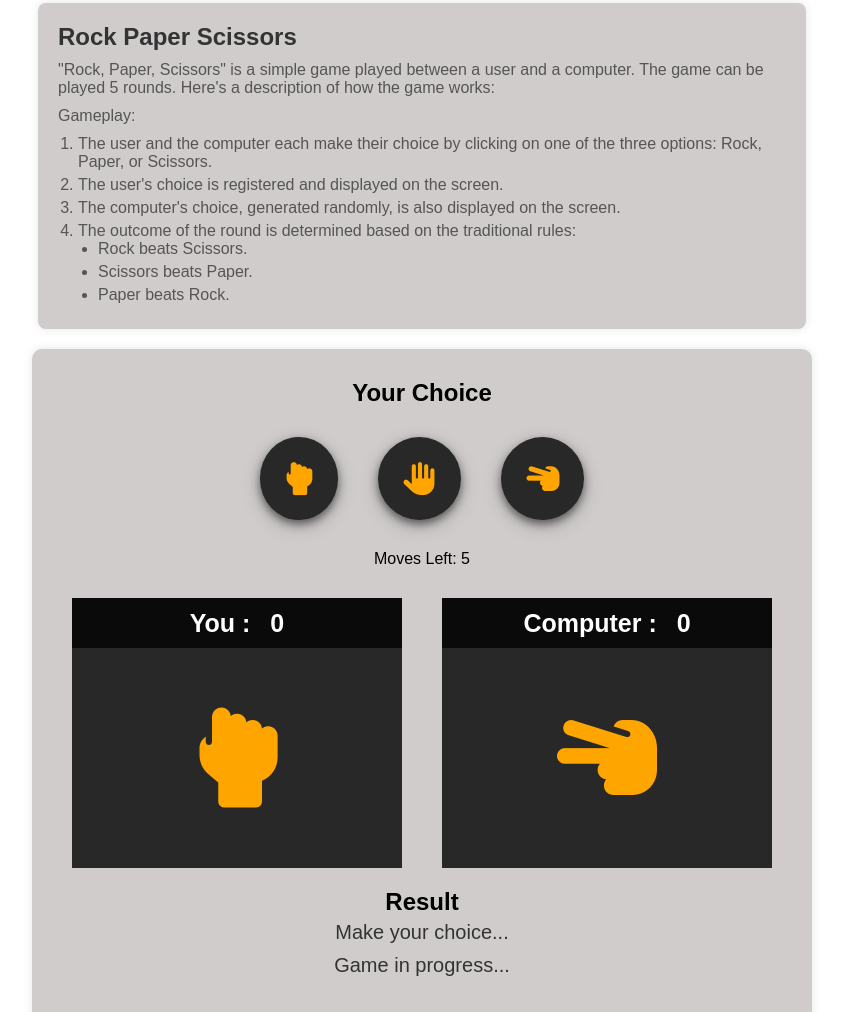
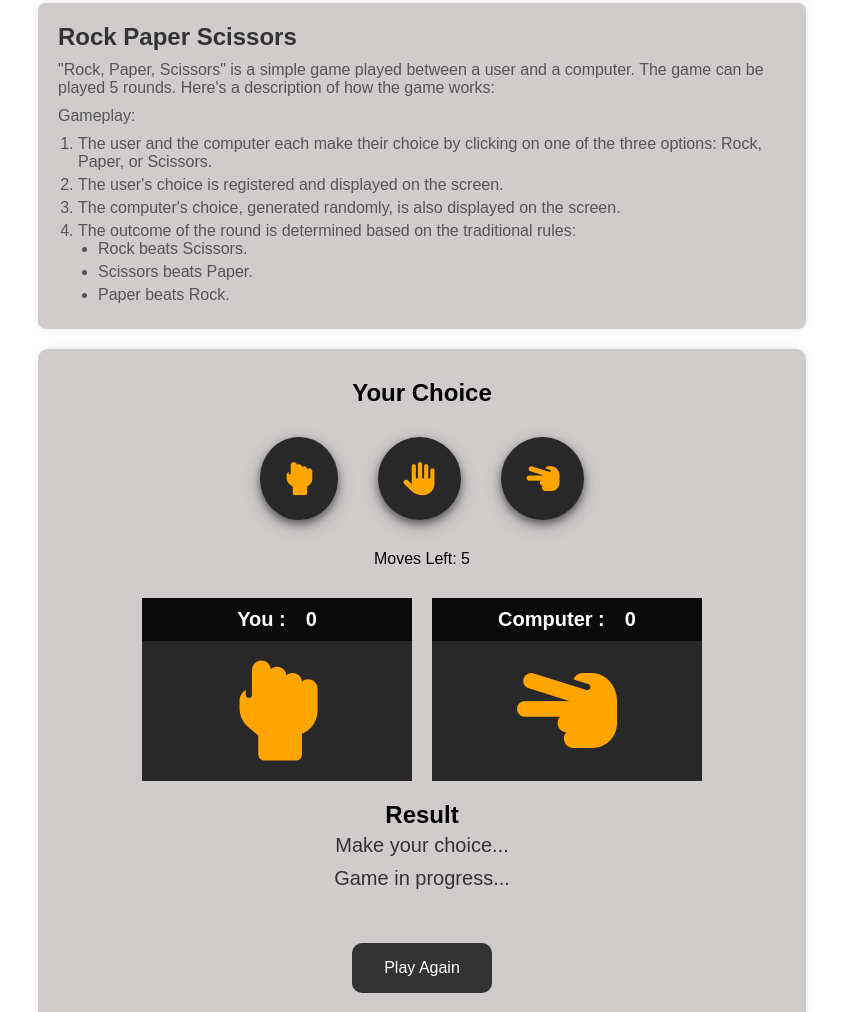
Before and after one commit to bayanwafa/MiniGamesWebsite, a website: page rock_paper_scissors.html in a window 1280 px wide. Shown: the part 168-1180 px from the top of the page, without its empty margins (218-1061 px from the left). Drawn offline with Linux system fonts and the light colour scheme.

Commit message:
change game display

```diff
--- a/rock_paper_scissors.html
+++ b/rock_paper_scissors.html
@@ -68,7 +68,6 @@
 
     <!-- Game section -->
     <div class="game-container">
-        <div class="game2">
         <!-- Player's choice and game elements -->
         <div class="player-choice">
             <h2>Your Choice</h2>
@@ -96,7 +95,7 @@
                 <div class="info">
                     <h3>Computer :</h3><span id="computerScore">0</span>
                 </div>
-                    <div class="show computer">
+                <div class="show-computer">
                     <i class="fas fa-hand-scissors"></i>
                 </div>
             </div>
--- a/rock_paper_scissors.js
+++ b/rock_paper_scissors.js
@@ -8,7 +8,7 @@ const cScore = document.getElementById('computerScore'); // Computer's score dis
 const buttons = document.querySelectorAll('.selection button'); // Rock, Paper, and Scissors buttons
 const movesLeftDisplay = document.querySelector('.movesleft'); // Display for remaining moves
 const showIcon = document.querySelector('.show i'); // Player's chosen icon display
-const computerShowIcon = document.querySelector('.computer i'); // Computer's chosen icon display
+const computerShowIcon = document.querySelector('.show-computer i'); // Computer's chosen icon display
 const gameStatusMessage = document.getElementById('game-status-message'); // Game status message
 const playButton = document.getElementById("play-again"); // Play Again button
 
--- a/styles.css
+++ b/styles.css
@@ -257,23 +257,17 @@ h3 {
     margin-bottom: 5px;
 }
 
-/* Styling for the game container */
+/* Styling for the game container and components  */
 .game-container {
     max-width: 768px;
     margin: 20px auto;
     text-align: center;
     display: grid;
+    flex-direction: column;
     justify-content: center;
     align-items: center;
-}
-
-/* Game components */
-.game2 {
-    display: grid;
-    flex-direction: column;
-    align-items: center;
     padding: 20px;
-    background-color: #d0cccc;
+   background-color: #d0cccc;
     border-radius: 10px;
     box-shadow: 0 0 10px rgba(0, 0, 0, 0.1);
 }
@@ -307,40 +301,45 @@ h3 {
 /* Styling for score display containers */
 .container {
     display: flex;
+    justify-content: space-between;
+    margin: 10px;
 }
 
-.container .section {
-    width: 330px;
-    margin: 20px;
+.section {
+    width: 270px;
+    text-align: center;
+    margin: 10px;
 }
 
-.section .info {
+.info {
     background: rgb(10, 10, 10);
     display: flex;
     align-items: center;
     justify-content: center;
-    height: 50px;
+    padding: 10px;
 }
 
 .info span,
 .info h3 {
-    font-size: 25px;
+    font-size: 20px;
     font-weight: bold;
     margin: 0px 10px;
     font-family: sans-serif;
     color: white;
 }
 
-.show {
+.show,
+.show-computer {
     display: flex;
     align-items: center;
     justify-content: center;
     background: rgb(41, 40, 40);
-    height: 220px;
+    padding: 20px;
 }
 
 /* Styling for X and O symbols */
-.show i {
+.show i,
+.show-computer i {
     font-size: 100px;
     color: orange;
 }
```
Lines whose indentation alone changed are shown as unchanged.
